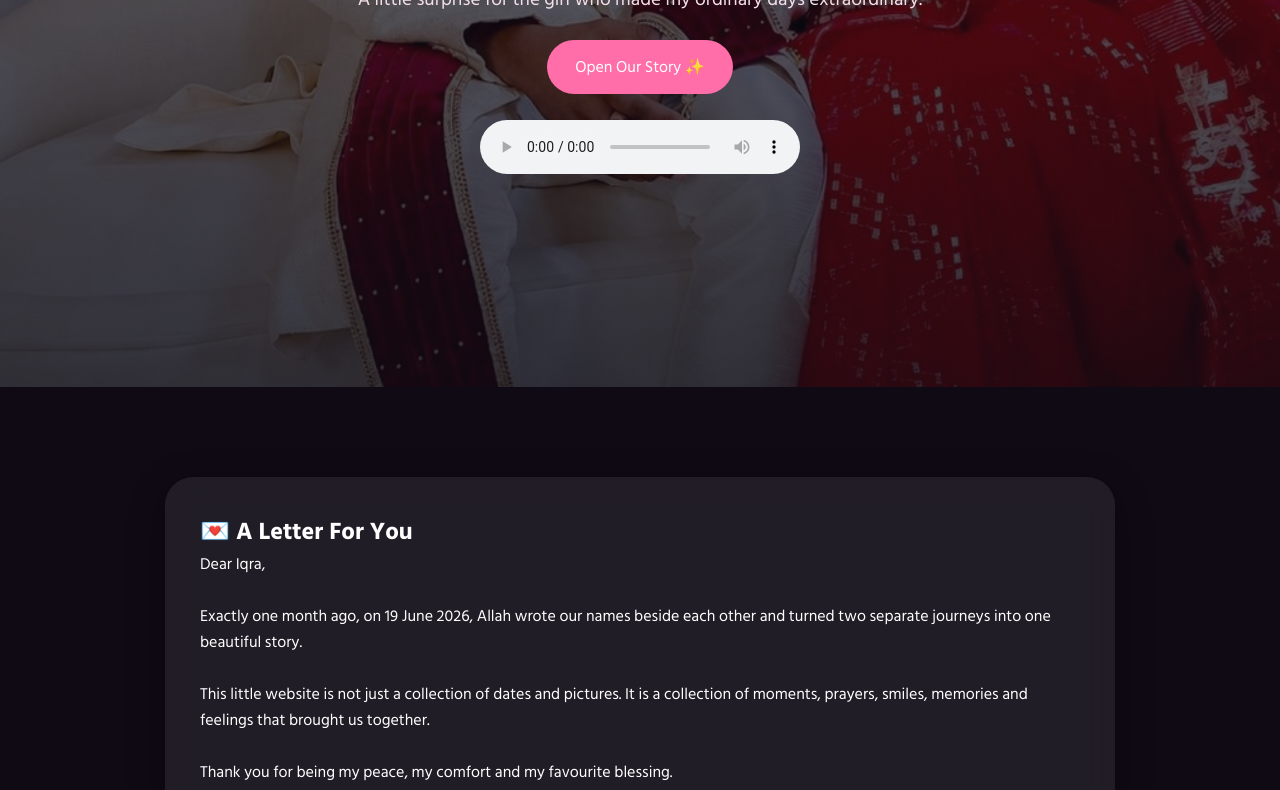
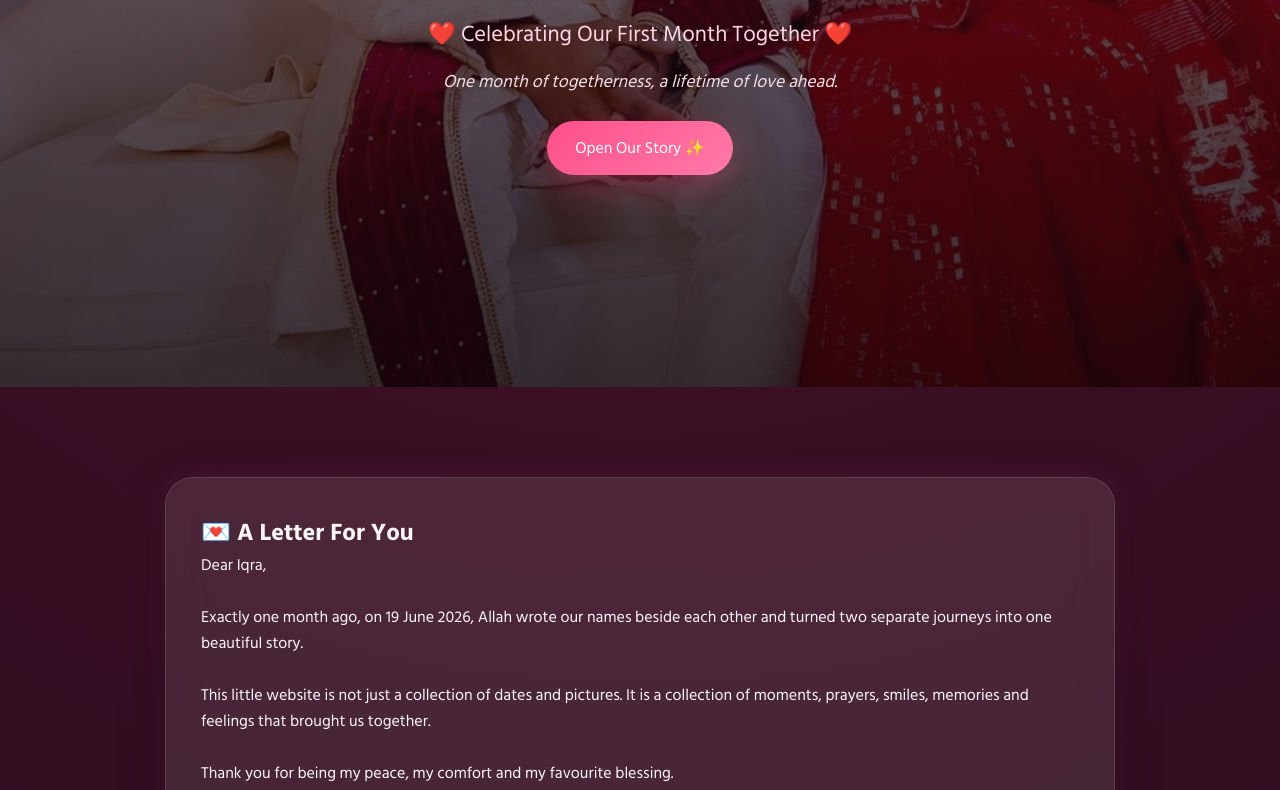
Before and after one commit to iqbalhhasan/19JUNE2026, a plain HTML site: page index.html in a window 1280 px wide. Shown: the part 413-1203 px from the top of the page. Drawn offline with Linux system fonts and the light colour scheme.

Commit message:
Update index.html

```diff
--- a/index.html
+++ b/index.html
@@ -7,23 +7,61 @@
 <link href="https://fonts.googleapis.com/css2?family=Hind+Siliguri:wght@300;400;500;600;700&display=swap" rel="stylesheet">
 <style>
 *{margin:0;padding:0;box-sizing:border-box}
-body{font-family:'Hind Siliguri',sans-serif;background:#0f0a14;color:#fff;overflow-x:hidden}
-.hero{height:100vh;background:linear-gradient(rgba(10,10,20,.55),rgba(10,10,20,.82)),url('assets/photo1.jpeg') center/cover;display:flex;justify-content:center;align-items:center;text-align:center;padding:20px}
-.hero h1{font-size:3.7rem;color:#ffd9ea}
+body{
+font-family:'Hind Siliguri',sans-serif;
+background:radial-gradient(circle at top,#4a1029 0%,#1b0b18 45%,#0d0710 100%);
+color:#fff6f8;
+overflow-x:hidden
+}
+.hero{
+height:100vh;
+background:linear-gradient(rgba(44,10,25,.55),rgba(15,5,12,.82)),url('assets/photo1.jpeg') center/cover;
+display:flex;justify-content:center;align-items:center;text-align:center;padding:20px
+}
+.hero h1{font-size:3.7rem;color:#ffd6e7;text-shadow:0 0 30px rgba(255,105,180,.35)}
 .hero p{font-size:1.2rem;max-width:800px;margin:auto;color:#f4dfe8}
-.btn{display:inline-block;margin-top:25px;padding:14px 28px;border-radius:40px;background:#ff6ea9;color:white;text-decoration:none}
+.btn{
+display:inline-block;margin-top:25px;padding:14px 28px;border-radius:40px;
+background:linear-gradient(135deg,#ff4f8b,#ff7aa8);
+color:white;text-decoration:none;
+box-shadow:0 10px 35px rgba(255,79,139,.35);
+transition:.4s
+}
+.btn:hover{transform:translateY(-4px)}
 .section{max-width:1000px;margin:auto;padding:90px 25px}
-.letter,.timeline-card{background:rgba(255,255,255,.08);backdrop-filter:blur(16px);padding:35px;border-radius:28px;box-shadow:0 10px 35px rgba(0,0,0,.35);margin-bottom:35px}
-.timeline-card h3{color:#ffb9d3}
+.letter,.timeline-card{
+background:rgba(255,255,255,.10);
+backdrop-filter:blur(18px);
+padding:35px;
+border-radius:28px;
+border:1px solid rgba(255,255,255,.12);
+box-shadow:0 15px 45px rgba(0,0,0,.35),0 0 30px rgba(255,105,180,.12);
+margin-bottom:35px
+}
+.timeline-card h3{color:#ff8ab5}
 .gallery{display:grid;grid-template-columns:repeat(auto-fit,minmax(260px,1fr));gap:20px;padding:20px}
 .gallery img{width:100%;height:400px;object-fit:cover;border-radius:25px;transition:.4s}
 .gallery img:hover{transform:scale(1.03)}
-.final{padding:120px 20px;text-align:center;background:linear-gradient(180deg,#1b1325,#0f0a14)}
-.final h2{font-size:2.8rem;color:#ffe1ed}
+.final{padding:120px 20px;text-align:center;background:linear-gradient(180deg,#2b1020,#140810)}
+.final h2{font-size:2.8rem;color:#ffd6e7}
 .small{color:#d6c0ca;margin-top:15px}
 audio{width:320px;max-width:90%}
 .heart{position:fixed;color:#ff79b0;animation:float 10s linear infinite;pointer-events:none}
 @keyframes float{from{transform:translateY(100vh)}to{transform:translateY(-100px)}}
+
+.particle{
+position:fixed;
+pointer-events:none;
+z-index:-1;
+opacity:.4;
+animation:floatUp linear infinite;
+}
+@keyframes floatUp{
+from{transform:translateY(100vh) rotate(0deg);opacity:0}
+20%{opacity:.5}
+to{transform:translateY(-120px) rotate(360deg);opacity:0}
+}
+
 </style>
 </head>
 <body>
@@ -32,10 +70,12 @@ audio{width:320px;max-width:90%}
 <div>
 <h1>For My Dearest,<br>Sabiqunnahar Iqra ❤️</h1>
 <p>A little surprise for the girl who made my ordinary days extraordinary.</p>
+<p style="font-size:1.4rem;margin-top:20px;color:#ffd6e7;">❤️ Celebrating Our First Month Together ❤️</p>
+<p style="font-size:1.1rem;margin-top:15px;font-style:italic;">One month of togetherness, a lifetime of love ahead.</p>
 <a href="#letter" class="btn">Open Our Story ✨</a>
 <br><br>
-<audio controls autoplay loop>
-<source src="https://cdn.pixabay.com/download/audio/2023/05/17/audio_2696b703e4.mp3?filename=gentle-piano-for-love-148177.mp3">
+<audio id="bgMusic" loop preload="auto">
+<source src="assets/love-piano.mp3" type="audio/mpeg">
 </audio>
 </div>
 </section>
@@ -100,16 +140,21 @@ Forever to go...
 </section>
 
 <script>
-for(let i=0;i<40;i++){
- const h=document.createElement('div');
- h.className='heart';
- h.innerHTML='❤';
- h.style.left=Math.random()*100+'vw';
- h.style.fontSize=(12+Math.random()*20)+'px';
- h.style.animationDuration=(7+Math.random()*6)+'s';
- document.body.appendChild(h);
+const symbols=["❤","💕","💖","🌸","✨"];
+for(let i=0;i<60;i++){
+ const p=document.createElement("div");
+ p.className="particle";
+ p.innerHTML=symbols[Math.floor(Math.random()*symbols.length)];
+ p.style.left=Math.random()*100+"vw";
+ p.style.fontSize=(12+Math.random()*28)+"px";
+ p.style.animationDuration=(8+Math.random()*12)+"s";
+ p.style.animationDelay=Math.random()*10+"s";
+ document.body.appendChild(p);
 }
+const music=document.getElementById("bgMusic");
+window.addEventListener("load",()=>{music.play().catch(()=>{});});
+document.addEventListener("click",()=>{music.play().catch(()=>{});},{once:true});
+document.addEventListener("touchstart",()=>{music.play().catch(()=>{});},{once:true});
 </script>
-
 </body>
 </html>
```
